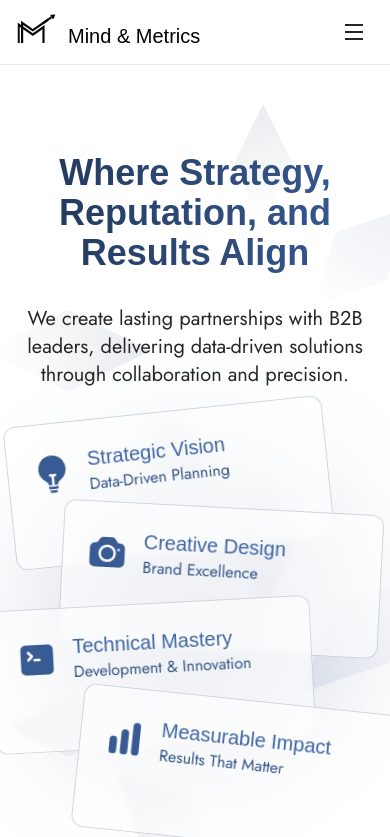
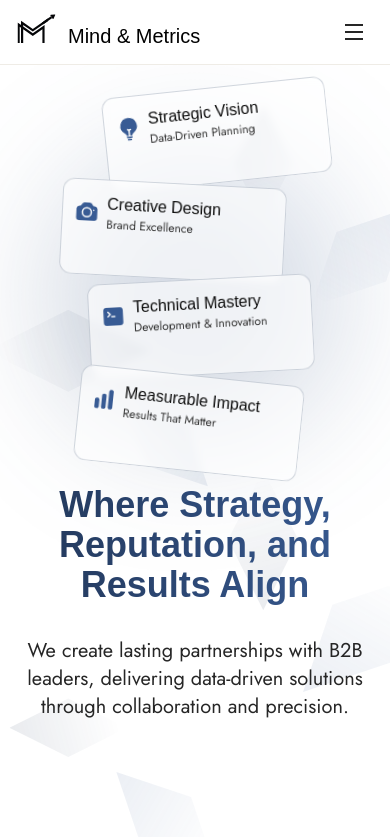
Before and after one commit to Kalikoze/mind-and-metrics-branding, a Next.js app: page /about in a window 390 px wide. Shown: the top 837 px of the page. Built offline with nearby package versions, Linux system fonts and the light colour scheme; a web font is replaced by a local one.

Commit message:
Refactor: Update stacked cards to be smaller on mobile and move graphic of hero to sit on top in mobile view.  Also create new variant and graphic for Services hero

```diff
--- a/app/services/page.tsx
+++ b/app/services/page.tsx
@@ -33,6 +33,7 @@ export default function Services() {
   return (
     <main>
       <Hero
+        variant="services"
         title="Strategic Solutions for Business Growth"
         subtitle="Comprehensive B2B services designed to transform your digital presence and drive measurable results."
       />
--- a/components/common/Hero.tsx
+++ b/components/common/Hero.tsx
@@ -1,11 +1,13 @@
 'use client';
 
-import React from 'react';
+import React, { useState, useEffect } from 'react';
 import Image from 'next/image';
-import { HiRocketLaunch, HiEnvelope, HiLightBulb, HiCamera, HiCommandLine, HiChartBar } from 'react-icons/hi2';
-import BrandM from '@/public/assets/graphics/m&m-logo.svg';
+import { HiRocketLaunch, HiEnvelope } from 'react-icons/hi2';
+import MainLogo from '@/public/assets/graphics/m&m-logo.svg';
 import ScrambleButton from './ScrambleButton';
 import StackedCards from '@/components/pages/about/StackedCards';
+import { serviceDetails } from '@/data/serviceDetails'; // Import service details
+import { motion, AnimatePresence } from 'framer-motion';
 
 interface HeroProps {
   title: string;
@@ -18,7 +20,7 @@ interface HeroProps {
     text: string;
     href: string;
   };
-  variant?: 'default' | 'home' | 'about';
+  variant?: 'default' | 'home' | 'about' | 'services';
   overlayElements?: React.ReactNode;
 }
 
@@ -29,10 +31,41 @@ const Hero: React.FC<HeroProps> = ({
   secondaryButton,
   variant = 'default',
 }) => {
-  // Add variant-specific background patterns
+  const [activeService, setActiveService] = useState(0);
+
+  // Update active service based on animation timing
+  useEffect(() => {
+    if (variant !== 'services') return;
+
+    const interval = setInterval(() => {
+      setActiveService((prev) => (prev + 1) % serviceDetails.length);
+    }, 4000);
+
+    return () => clearInterval(interval);
+  }, [variant]);
+
   const renderBackground = () => {
-    console.log(variant)
     switch (variant) {
+      case 'services':
+        return (
+          <div className="absolute inset-0 opacity-10">
+            {[...Array(12)].map((_, i) => (
+              <div
+                key={`accent-${i}`}
+                className="absolute transform transition-all duration-700 ease-in-out"
+                style={{
+                  top: `${(i % 4) * 25 + 5}%`,
+                  left: `${Math.floor(i / 4) * 33 + 10}%`,
+                  width: '12%',
+                  height: '12%',
+                  background: `linear-gradient(195deg, ${i % 2 ? '#385B94' : '#1F3251'} 0%, transparent 85%)`,
+                  clipPath: 'polygon(50% 0%, 100% 50%, 50% 100%, 0% 50%)',
+                  transform: `rotate(${i * 25}deg) scale(${0.8 + (i % 4) * 0.15})`,
+                }}
+              />
+            ))}
+          </div>
+        );
       case 'about':
         return (
           <div className="absolute inset-0 opacity-10">
@@ -54,10 +87,8 @@ const Hero: React.FC<HeroProps> = ({
             ))}
           </div>
         );
-      // ... other variant cases ...
       default:
         return (
-          // Your existing background pattern
           <div className="absolute inset-0 opacity-10">
             {[...Array(6)].map((_, i) => (
               <div
@@ -85,7 +116,7 @@ const Hero: React.FC<HeroProps> = ({
         {renderBackground()}
       </div>
 
-      <div className="max-w-7xl mx-auto px-4 sm:px-6 lg:px-8 relative z-10 flex flex-col md:flex-row items-center">
+      <div className="max-w-7xl mx-auto px-4 sm:px-6 lg:px-8 relative z-10 flex flex-col-reverse md:flex-row items-center">
         <header className="max-w-3xl mx-auto text-center md:text-left md:w-1/2">
           <h1 data-cy="hero-title"
             className="font-serif text-4xl sm:text-6xl font-bold mb-6
@@ -123,8 +154,41 @@ const Hero: React.FC<HeroProps> = ({
           )}
         </header>
 
-        <section className="md:w-1/2 flex justify-center mt-8 md:mt-0">
-          {variant === 'about' ? (
+        <section className="md:w-1/2 flex justify-center w-full mb-8 md:mb-0">
+          {variant === 'services' ? (
+            <div className="relative h-64 flex flex-col justify-around">
+              <div className="flex flex-wrap justify-center items-center">
+                {serviceDetails.map((service, index) => (
+                  <div
+                    key={service.id}
+                    className="flex justify-center items-center m-2 p-4 bg-primary-400 rounded-full shadow-lg"
+                    style={{
+                      opacity: activeService === index ? 1 : 0.5,
+                    }}
+                  >
+                    <service.icon className="w-8 h-8 text-white" />
+                  </div>
+                ))}
+              </div>
+
+              {/* Card */}
+              <AnimatePresence mode="wait">
+                <motion.div
+                  key={serviceDetails[activeService].title}
+                  initial={{ opacity: 0, y: 20 }}
+                  animate={{ opacity: 1, y: 0 }}
+                  exit={{ opacity: 0, y: -20 }}
+                  transition={{ duration: 0.3, ease: "easeOut" }}
+                  className="w-72 bg-white rounded-xl shadow-lg p-4 transform hover:scale-105 mx-auto"
+                >
+                  <h3 className="text-lg font-serif text-dark-800 text-center">
+                    {serviceDetails[activeService].title}
+                  </h3>
+                  <div className="h-1 w-12 bg-gradient-to-r from-primary-300 to-primary-500 mx-auto mt-2 rounded-full"></div>
+                </motion.div>
+              </AnimatePresence>
+            </div>
+          ) : variant === 'about' ? (
             <figure className="relative w-[300px] h-[300px] sm:w-[400px] sm:h-[400px] flex items-center justify-center">
               <div
                 className="absolute inset-0 bg-gradient-to-tr from-primary-200/20 to-primary-500/20
@@ -134,13 +198,12 @@ const Hero: React.FC<HeroProps> = ({
               <StackedCards />
             </figure>
           ) : (
-            // Original Brand M image code
             <div className="relative w-[300px] h-[300px] sm:w-[400px] sm:h-[400px]">
               <div className="absolute inset-0 bg-gradient-to-tr from-primary-100/20 to-primary-400/20
                             rounded-full filter blur-3xl transform -rotate-12" />
               <Image
-                src={BrandM}
-                alt="Brand M"
+                src={MainLogo}
+                alt="Mind & Metrics logo"
                 fill
                 className="object-contain"
                 priority
--- /dev/null
+++ b/components/pages/about/StackedCard.tsx
@@ -0,0 +1,26 @@
+import { AboutCard } from '@/data/aboutCards';
+
+const StackedCard = ({ card }: { card: AboutCard }) => {
+  return (
+    <div
+      className="absolute w-56 h-24 sm:w-80 sm:h-36 bg-white/60 backdrop-blur-sm
+                 rounded-xl border border-primary-100/20 p-3 sm:p-6"
+      style={{
+        top: card.position.top,
+        left: card.position.left,
+        right: card.position.right,
+        transform: `rotate(${card.rotation}deg)`
+      }}
+    >
+      <div className="flex items-center gap-2 sm:gap-4">
+        <card.icon className="w-6 h-6 sm:w-10 sm:h-10 text-primary-500" />
+        <div>
+          <h3 className="font-serif text-base sm:text-xl text-dark-800">{card.title}</h3>
+          <p className="text-xs sm:text-base text-dark-500">{card.subtitle}</p>
+        </div>
+      </div>
+    </div>
+  );
+};
+
+export default StackedCard;
--- a/components/pages/about/StackedCards.tsx
+++ b/components/pages/about/StackedCards.tsx
@@ -1,32 +1,10 @@
-import { AboutCard, aboutCards } from '@/data/aboutCards';
-
-const StackedCard = ({ card }: { card: AboutCard }) => {
-  return (
-    <div
-      className="absolute w-80 h-36 bg-white/60 backdrop-blur-sm
-                 rounded-xl border border-primary-100/20 p-6"
-      style={{
-        top: card.position.top,
-        left: card.position.left,
-        right: card.position.right,
-        transform: `rotate(${card.rotation}deg)`
-      }}
-    >
-      <div className="flex items-center gap-4">
-        <card.icon className="w-10 h-10 text-primary-500" />
-        <div>
-          <h3 className="font-serif text-xl text-primary-600">{card.title}</h3>
-          <p className="text-base text-primary-400">{card.subtitle}</p>
-        </div>
-      </div>
-    </div>
-  );
-};
+import { aboutCards } from '@/data/aboutCards';
+import StackedCard from './StackedCard';
 
 const StackedCards = () => {
   return (
-    <div className="relative w-full max-w-md -mt-72">
-      {aboutCards.map((card, index) => (
+    <div className="relative w-full max-w-md -mt-72 sm:-mt-72">
+      {aboutCards.map((card) => (
         <StackedCard key={card.title} card={card} />
       ))}
     </div>
```
